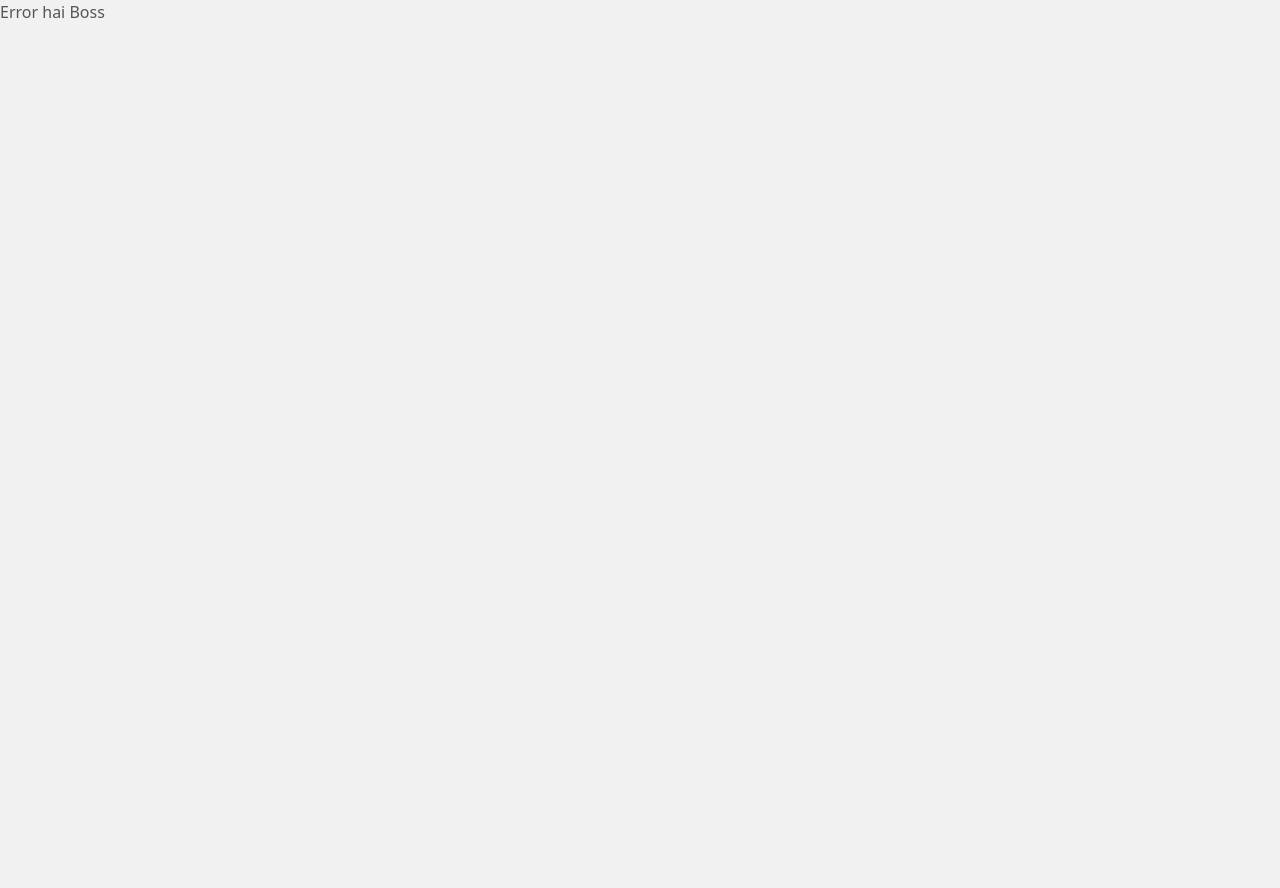
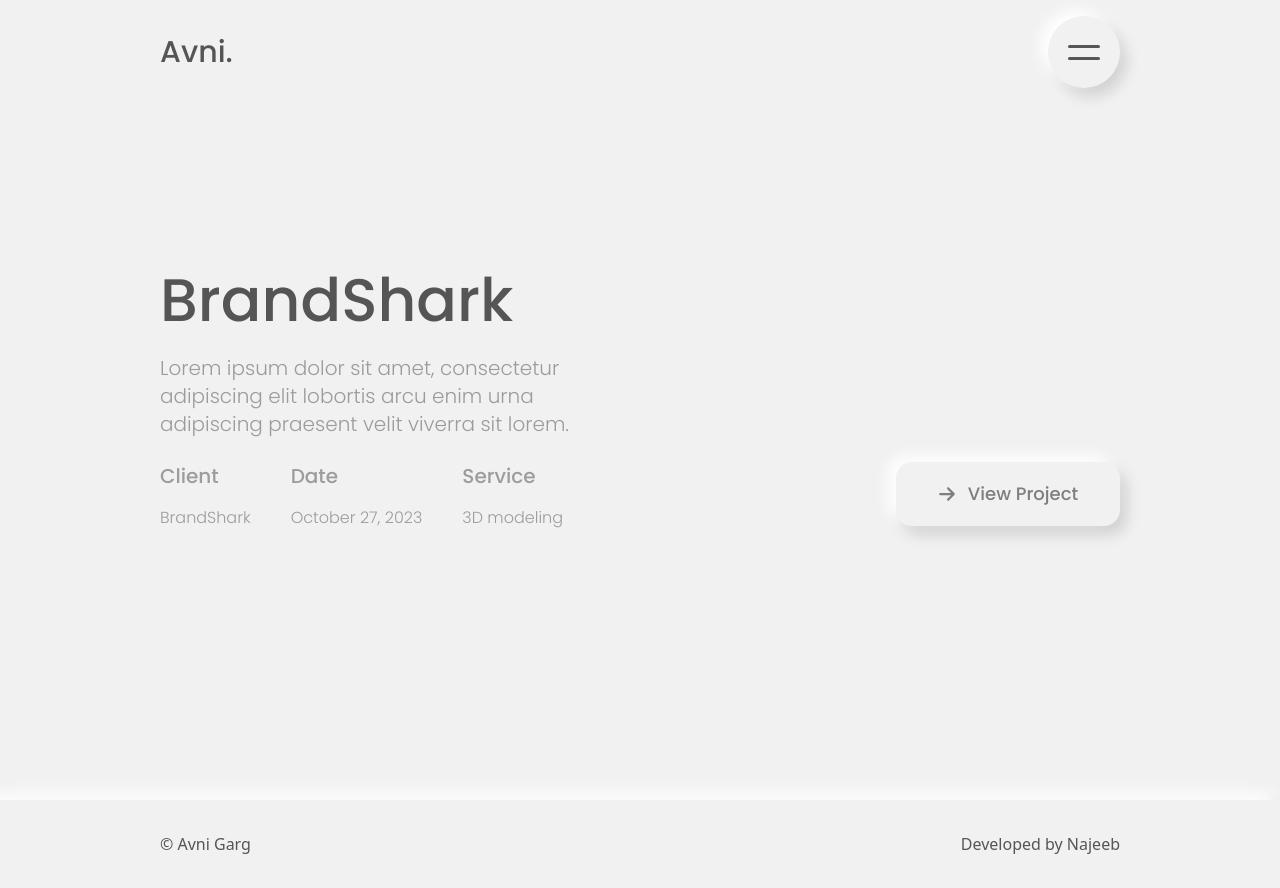
Before and after one commit to maliknajeeb113/Designer-Portfolio, a React (Vite) app: page /project1 in a window 1280 px wide. Before the commit this address had no page. Before the commit the page ends 800 px from the top, so only its background shows below. Built offline with nearby package versions, Linux system fonts and the light colour scheme.

Commit message:
add: project page

```diff
--- a/src/App.jsx
+++ b/src/App.jsx
@@ -2,7 +2,7 @@ import { useState } from 'react'
 import './App.css'
 import Navbar from './components/Navbar'
 import About from './components/About'
-import Contact from './components/Contact'
+import Project1 from './components/Project1'
 import Body from './components/Body'
 import Error from './components/Error'
 
@@ -40,8 +40,8 @@ export const appRouter = createBrowserRouter([
         element: <About />,
       },
       {
-        path: "/contact",
-        element: <Contact />,
+        path: "/project1",
+        element: <Project1 />,
       }
 
     ]
--- a/src/components/Body.jsx
+++ b/src/components/Body.jsx
@@ -186,13 +186,14 @@ const Body = () => {
                   elevate your digital presence.
                 </div>
               </div>
-              <button
+              <Link to={'/project1'}><button
                 className="flex justify-center rounded-2xl active:shadow-neu-i items-center shadow-neu w-56 font-medium text-lg h-16 gap-3 cursor-pointer hover:scale-[1.02] duration-500 text-[rgb(126,126,126)]"
                 id="get-in-touch"
               >
                 <FaArrowRight />
                 <span>View Project</span>
               </button>
+              </Link>
             </div>
           </div>
         </div>
@@ -233,6 +234,7 @@ const Body = () => {
             </div>
           </div>
         </div>
+
 
         {/* Project 3 */}
 
--- a/src/components/Contact.jsx
+++ /dev/null
@@ -1,9 +0,0 @@
-const Contact = () => {
-    return (
-    <div className="flex w-screen h-screen items-center justify-center">
-        Contact hai Boss
-    </div>
-    )
-}
-
-export default Contact
--- /dev/null
+++ b/src/components/Project1.jsx
@@ -0,0 +1,76 @@
+import hero from "../assets/hero.jpeg";
+import brandshark_hero from "../assets/Brandshark_title.png";
+import { PiHandWaving, PiDeviceMobileLight, PiNotebook } from "react-icons/pi";
+import { BsLaptop } from "react-icons/bs";
+import { TbMailFilled } from "react-icons/tb";
+
+
+
+
+import {
+  FaArrowRight,
+  FaBehance,
+  FaLinkedinIn,
+  FaXTwitter,
+  FaInstagram,
+} from "react-icons/fa6";
+import { Link } from "react-router-dom";
+
+const Project1 = () => {
+    return (<div
+        className="bg-primary w-screen top-[120px] flex flex-col justify-center font-poppins items-center px-6 md:px-[10rem] mx-auto h-screen"
+        id="Project1"
+      >
+         <div id='head' className="container flex flex-col items-start gap-6">
+            <div className="text-6xl font-medium">
+            BrandShark
+            </div>
+            <div className="text-xl text-[rgb(156,156,156)] font-thin w-1/2">
+            Lorem ipsum dolor sit amet, consectetur adipiscing elit lobortis arcu enim urna adipiscing praesent velit viverra sit lorem.
+            </div>
+
+            <div className="container flex flex-row justify-between">
+
+                <div id="left" className="flex gap-10 text-[rgb(156,156,156)]">
+
+                    <div className="flex flex-col gap-4">
+                    <h1 className="font-medium text-xl">Client</h1>
+                    <p className="font-thin">BrandShark</p>
+
+                    </div>
+
+                    <div className="flex flex-col gap-4">
+                    <h1 className="font-medium text-xl">Date</h1>
+                    <p className="font-thin">October 27, 2023</p>
+
+                    </div>
+
+                    <div className="flex flex-col gap-4">
+                    <h1 className="font-medium text-xl">Service</h1>
+                    <p className="font-thin">3D modeling</p>
+
+                    </div>
+
+
+                </div>
+
+                <div id="right" className="flex">
+                <button
+                className="flex justify-center rounded-2xl active:shadow-neu-i items-center shadow-neu w-56 font-medium text-lg h-16 gap-3 cursor-pointer hover:scale-[1.02] duration-500 text-[rgb(126,126,126)]"
+                id="get-in-touch"
+              >
+                <FaArrowRight />
+                <span>View Project</span>
+              </button>
+
+                </div>
+
+            </div>
+
+         </div>
+
+
+    </div>)
+}
+
+export default Project1
```
